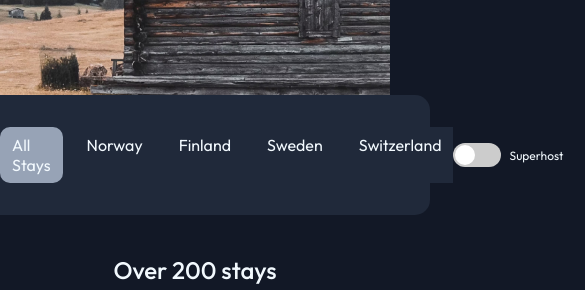
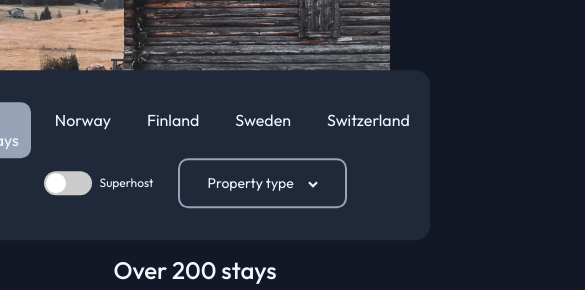
Before and after one commit to joanlajarin/property-listing, a React (Vite) app: page / in a window 390 px wide. Shown: the part 465-755 px from the top of the page, 585 px wide, since content can reach past the window. Built offline with nearby package versions, Linux system fonts and the light colour scheme; no server answers.

Commit message:
add responsive features searchBar component

```diff
--- a/src/components/SearchBar/SearchBar.css
+++ b/src/components/SearchBar/SearchBar.css
@@ -127,3 +127,10 @@ input:checked + .slider:before {
     font-family: "Outfit", Inter, system-ui, Avenir, Helvetica, Arial, sans-serif;
 
 }
+
+@media screen and (max-width: 641px) {
+  .searchbar {
+    flex-wrap: wrap;
+    justify-content: center;
+  }
+}
```
